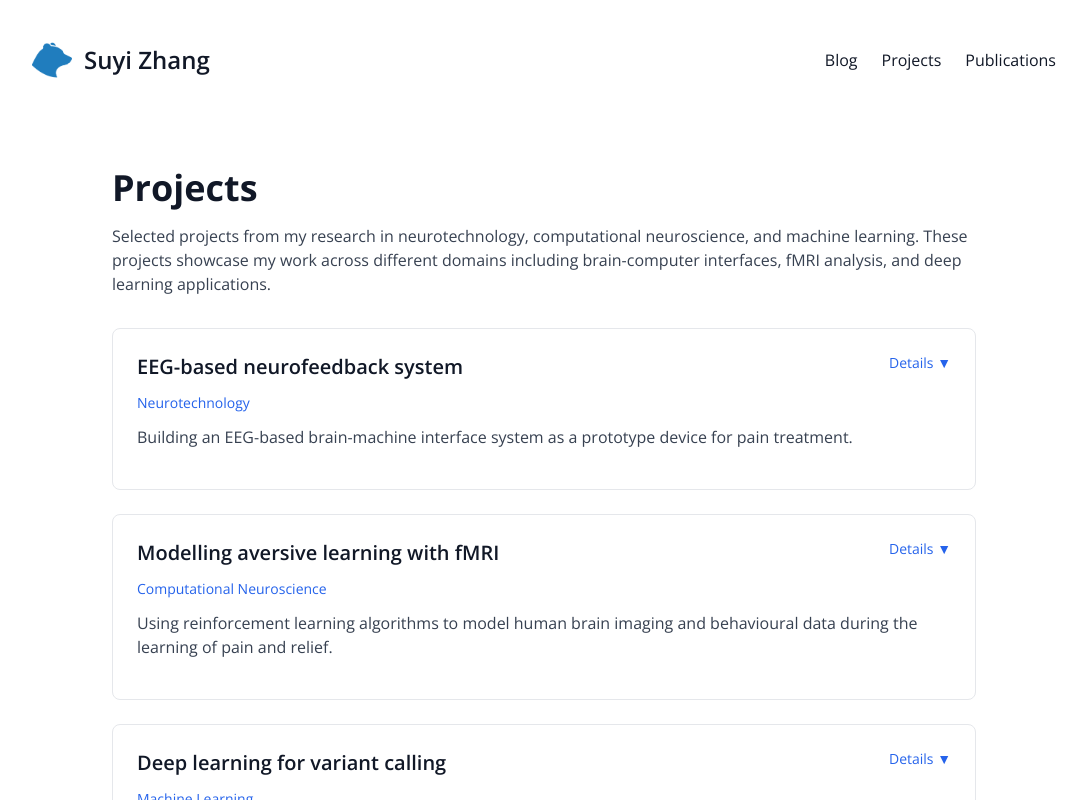
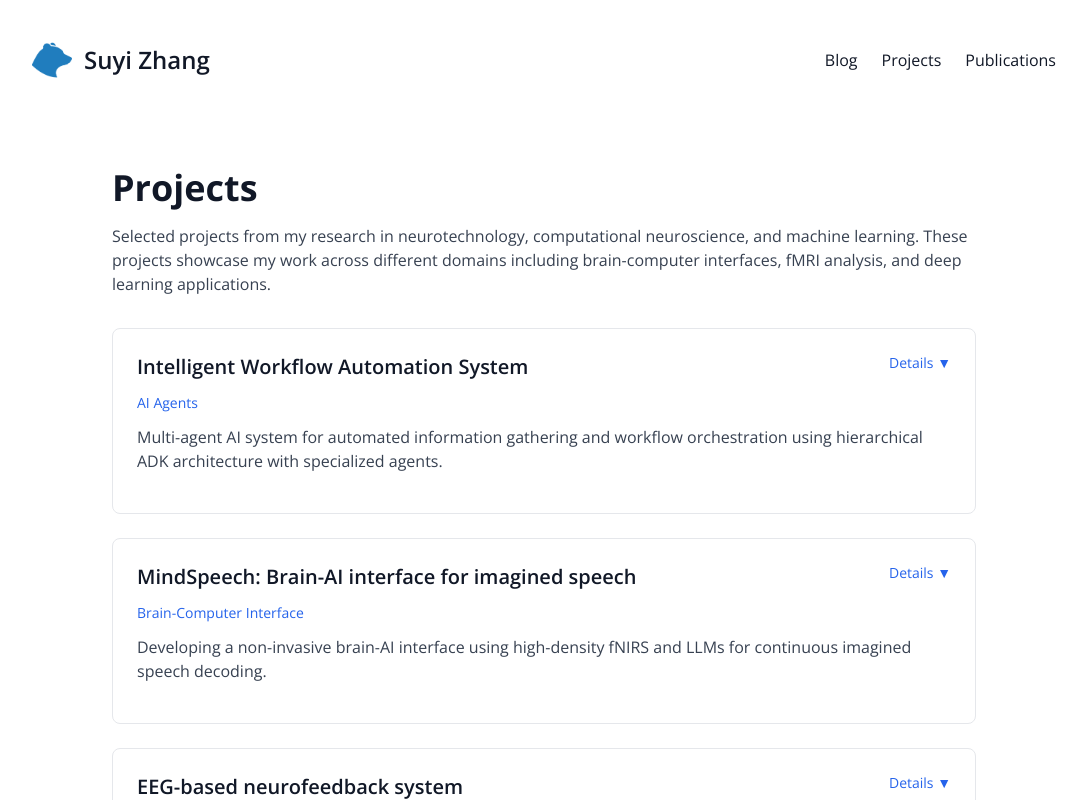
Before and after one commit to syzhang/syzhang.github.io, a Next.js app: page /projects in a window 1280 px wide. Shown: the top 800 px of the page, without its empty margins (96-1183 px from the left). Built offline with nearby package versions, Linux system fonts and the light colour scheme.

Commit message:
added projects

```diff
--- a/src/app/blog/page.tsx
+++ b/src/app/blog/page.tsx
@@ -47,15 +47,12 @@ export default function BlogPage() {
   const posts = getPostsMetadata();
 
   return (
-    <div className="divide-y divide-gray-200 dark:divide-gray-700">
-      <div className="space-y-2 pb-8 pt-6 md:space-y-5">
-        <h1 className="text-3xl font-extrabold leading-9 tracking-tight text-gray-900 dark:text-gray-100 sm:text-4xl sm:leading-10 md:text-6xl md:leading-14">
-          Blog
-        </h1>
-        <p className="text-lg leading-7 text-gray-500 dark:text-gray-400">
-          Technical posts on LLMs, AI agents, and production ML systems
-        </p>
-      </div>
+    <div className="max-w-4xl mx-auto px-4 py-12">
+      <h1 className="text-4xl font-bold mb-4">Blog</h1>
+      <p className="text-gray-700 mb-8">
+        Technical posts on LLMs, AI agents, production ML systems and more.
+        I write about lessons learned from building and playing with AI/ML, as well as general technology.
+      </p>
 
       {posts.length === 0 ? (
         <div className="pt-8">
--- a/src/app/projects/page.tsx
+++ b/src/app/projects/page.tsx
@@ -6,13 +6,35 @@ export default function ProjectsPage() {
   const [expandedProject, setExpandedProject] = useState<string | null>(null);
 
   const projects = [
+      {
+        "id": "intelligent-workflow-automation",
+        "title": "Intelligent Workflow Automation System",
+        "description": "Multi-agent AI system for automated information gathering and workflow orchestration using hierarchical ADK architecture with specialized agents.",
+        "category": "AI Agents",
+        "details": "A multi-agent system built on Google's Agent Development Kit that orchestrates specialized AI agents for complex information processing workflows. The system employs a hierarchical architecture with a root orchestrator coordinating eight specialized sub-agents, leveraging vector search databases, web scraping capabilities, and LLM-powered natural language processing to transform requirements into comprehensive, structured outputs with detailed specifications.",
+        "technologies": ["Google ADK", "Multi-Agent Systems", "Vector Search", "Web Scraping", "LLMs", "PostgreSQL", "Docker", "AWS ECS"],
+        "image": "/images/projects/intelligent-workflow-automation.png",
+        "imageAlt": "Multi-agent system architecture showing workflow orchestration and specialized information processing",
+        "links": []
+      },
+        {
+      id: "mindspeech",
+      title: "MindSpeech: Brain-AI interface for imagined speech",
+      description: "Developing a non-invasive brain-AI interface using high-density fNIRS and LLMs for continuous imagined speech decoding.",
+      category: "Brain-Computer Interface",
+      details: "MindSpeech enables open-vocabulary, continuous decoding of imagined speech using high-density functional near-infrared spectroscopy (fNIRS) data combined with advanced AI techniques. The project introduces a novel word cloud paradigm for data collection and employs prompt tuning with Llama2 LLM for text generation guided by brain signals, achieving significant improvements in BLEU-1 and BERT P scores.",
+      technologies: ["LLMs", "Prompt Tuning", "Pytorch", "fNIRS", "Brain-Computer Interface", "Neuroimaging"],
+      image: "/images/projects/mindspeech.png",
+      imageAlt: "MindSpeech system showing brain signal processing and text generation pipeline",
+      links: []
+    },
     {
       id: "eeg",
       title: "EEG-based neurofeedback system",
       description: "Building an EEG-based brain-machine interface system as a prototype device for pain treatment.",
       category: "Neurotechnology",
       details: "This project focused on developing a real-time EEG-based neurofeedback system for chronic pain management. The system uses brain-computer interface technology to help patients learn to modulate their own brain activity patterns associated with pain perception.",
-      technologies: ["EEG", "Brain-Computer Interface", "Real-time Signal Processing", "Neurofeedback"],
+      technologies: ["EEG", "Pytorch",  "Brain-Computer Interface", "Real-time Signal Processing", "Neurofeedback"],
       image: "/images/projects/eeg-featured.png",
       imageAlt: "EEG neurofeedback system showing brain activity patterns and interface",
       links: []
```
Also changed, not shown: public/images/projects/mindspeech.png (added).
